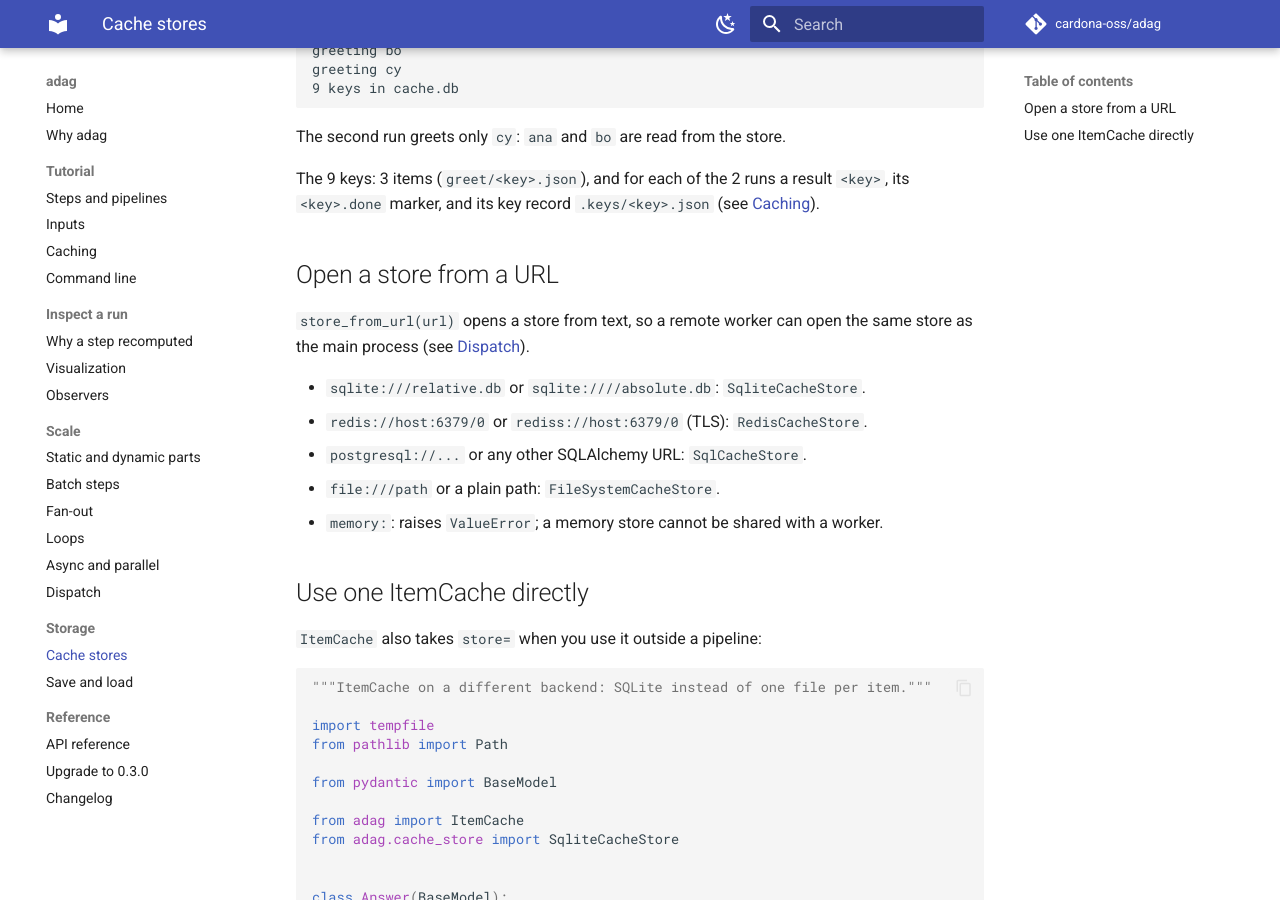
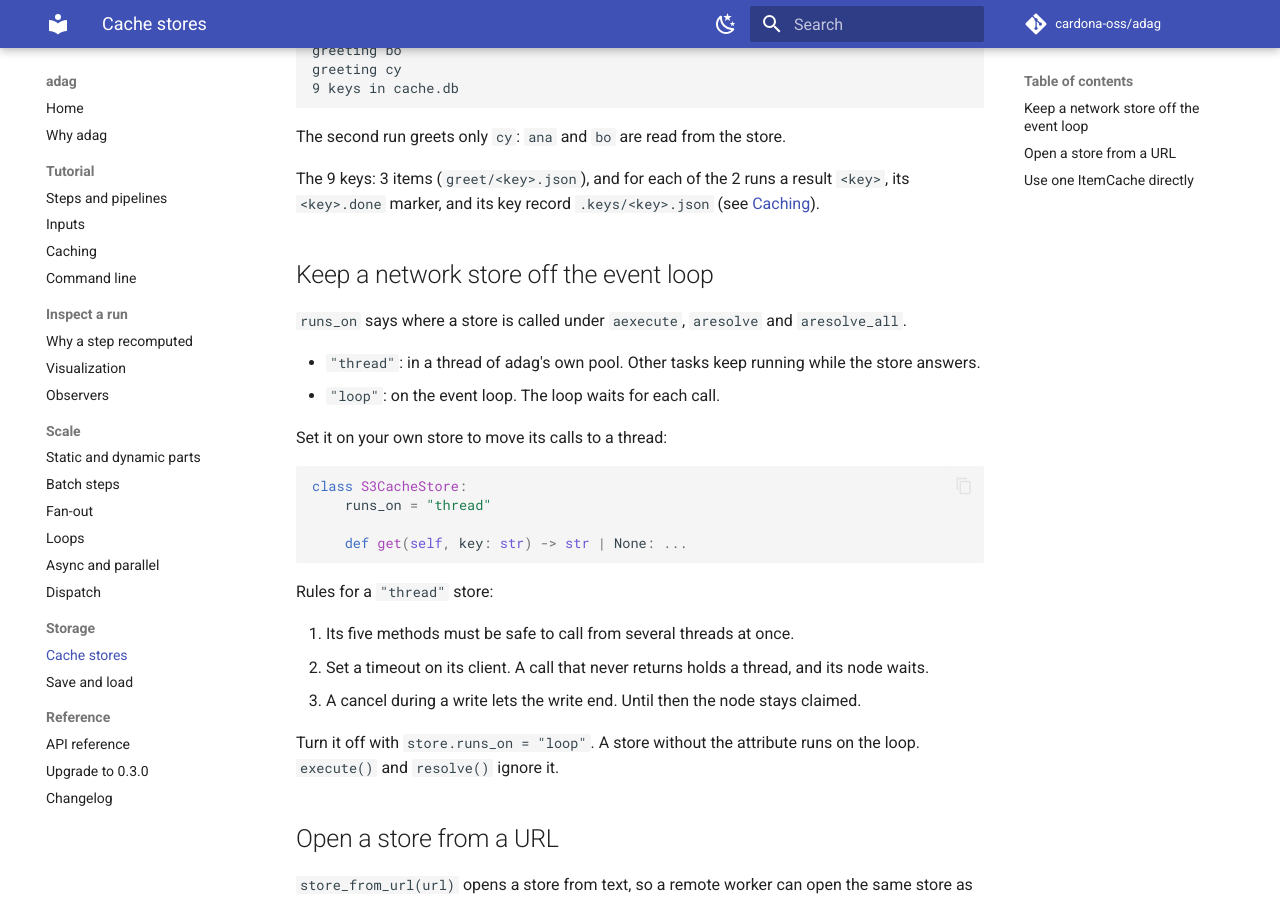
Before and after one commit to jorgeecardona/adag, an MkDocs documentation site: the page built from docs/cache-stores.md, in a window 1280 px wide and 900 px high, scrolled down 1400 px. Built offline with MkDocs 1.6.1 and Material for MkDocs 9.7.7, drawn with Linux system fonts in a browser that asks for light colours; comment, search, counter and statistics services are not loaded; some of the changed text lies outside the part shown.

Commit message:
Docs: runs_on on cache stores (#20)

````diff
--- a/docs/cache-stores.md
+++ b/docs/cache-stores.md
@@ -5,13 +5,13 @@ instead of files under `cache_dir`.
 
 All stores import from `adag.cache_store`.
 
-| Store | Extra |
-|---|---|
-| `FileSystemCacheStore` (default) | none |
-| `MemoryCacheStore` | none |
-| `SqliteCacheStore` | none |
-| `SqlCacheStore` | `adag[sql]` |
-| `RedisCacheStore` | `adag[redis]` |
+| Store | Extra | `runs_on` |
+|---|---|---|
+| `FileSystemCacheStore` (default) | none | `"loop"` |
+| `MemoryCacheStore` | none | `"loop"` |
+| `SqliteCacheStore` | none | `"loop"` |
+| `SqlCacheStore` | `adag[sql]` | `"loop"` for SQLite, else `"thread"` |
+| `RedisCacheStore` | `adag[redis]` | `"thread"` |
 
 ```python
 --8<-- "docs/examples/pipeline_store.py"
@@ -28,6 +28,31 @@ The second run greets only `cy`: `ana` and `bo` are read from the store.
 
 The 9 keys: 3 items (`greet/<key>.json`), and for each of the 2 runs a result `<key>`, its
 `<key>.done` marker, and its key record `.keys/<key>.json` (see [Caching](caching.md)).
+
+## Keep a network store off the event loop
+
+`runs_on` says where a store is called under `aexecute`, `aresolve` and `aresolve_all`.
+
+- `"thread"`: in a thread of adag's own pool. Other tasks keep running while the store answers.
+- `"loop"`: on the event loop. The loop waits for each call.
+
+Set it on your own store to move its calls to a thread:
+
+```python
+class S3CacheStore:
+    runs_on = "thread"
+
+    def get(self, key: str) -> str | None: ...
+```
+
+Rules for a `"thread"` store:
+
+1. Its five methods must be safe to call from several threads at once.
+2. Set a timeout on its client. A call that never returns holds a thread, and its node waits.
+3. A cancel during a write lets the write end. Until then the node stays claimed.
+
+Turn it off with `store.runs_on = "loop"`. A store without the attribute runs on the loop.
+`execute()` and `resolve()` ignore it.
 
 ## Open a store from a URL
 
````
Also changed, not shown: CHANGELOG.md (+5 -0 lines), docs/async-parallel.md (+3 -0 lines).
